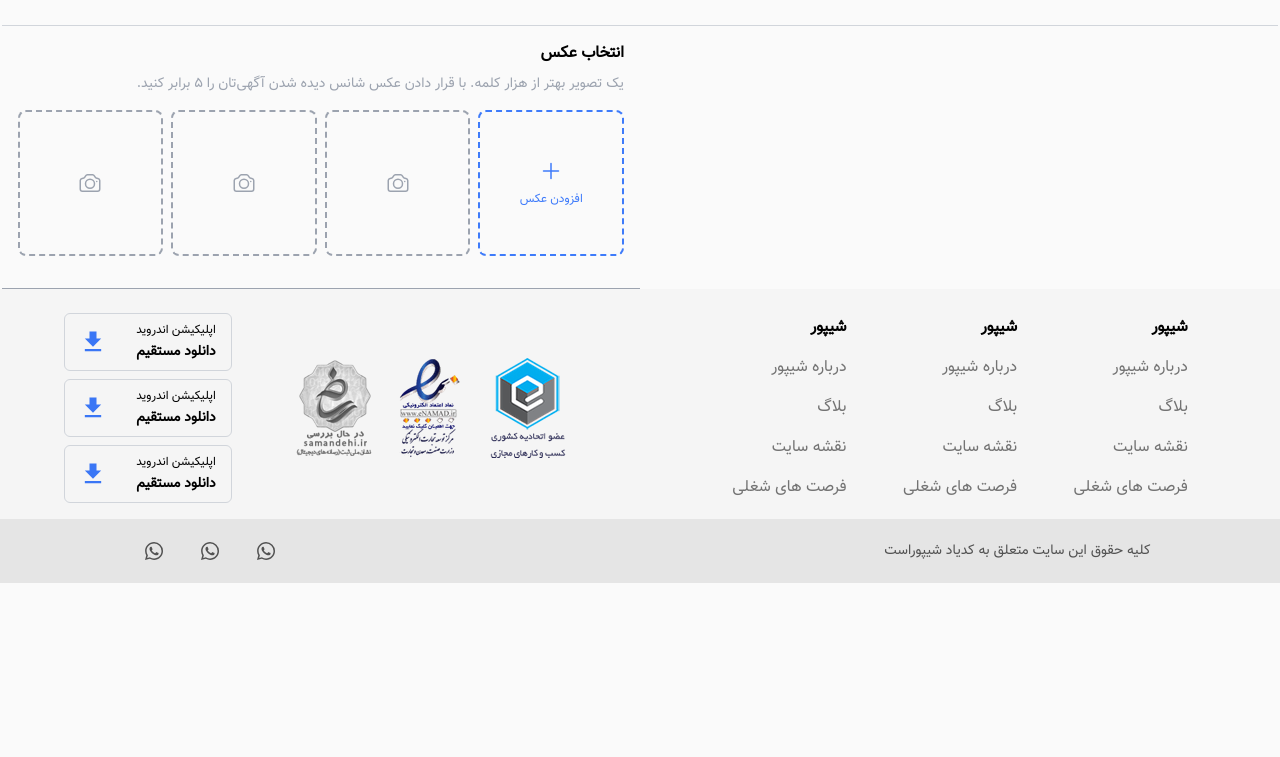
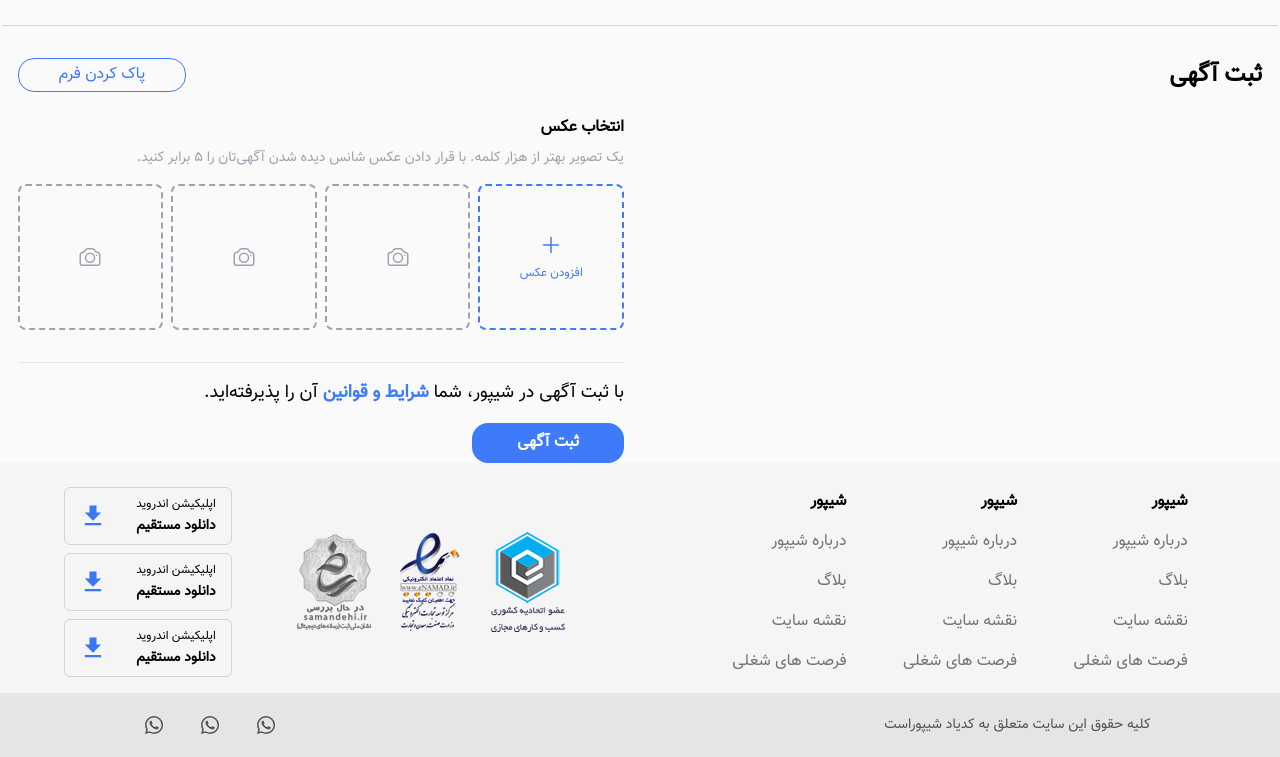
Before and after one commit to imanhashemiDEV/sheypoor, a website: page public/create_advertise.html in a window 1280 px wide. Shown: the part 71-828 px from the top of the page. Before the commit the page ends 800 px from the top, so only its background shows below. Drawn offline with Linux system fonts and the light colour scheme.

Commit message:
advertise

```diff
--- a/public/create_advertise.html
+++ b/public/create_advertise.html
@@ -57,14 +57,22 @@
             </div>
         </header>
 
+        <div class="items-center justify-between hidden max-w-screen-xl px-4 mt-8 mb-4 lg:flex">
+            <div class="flex items-center">
+                <p class="text-2xl font-bold ">ثبت آگهی</p>
+            </div>
+            <div class="px-10 py-1 text-base border text-color-main rounded-2xl border-color-main">
+                    پاک کردن فرم
+            </div>
+        </div>
+
         <section  class="flex flex-col items-center mt-2 lg:flex-row">
-
-            <div class="order-1 w-full px-4 pb-8 border-b border-gray-400 lg:w-1/2 lg:order-2">
+            <div class="order-1 w-full px-4 border-gray-400 lg:w-1/2 lg:order-2">
 
               <h2 class="mt-2 text-base font-semibold">انتخاب عکس</h2>
               <p class="mt-2 text-sm text-gray-400">یک تصویر بهتر از هزار کلمه. با قرار دادن عکس شانس دیده شدن آگهی‌تان را ۵ برابر کنید.</p>
 
-              <div class="relative flex gap-2 mt-4">
+              <div class="relative flex gap-2 pb-8 mt-4 border-b">
 
                   <div class="flex flex-col items-center justify-center w-1/4 border-2 border-dashed rounded-lg border-color-main text-color-main aspect-square">
                     <svg xmlns="http://www.w3.org/2000/svg" viewBox="0 0 24 24" fill="currentColor" class="w-6 h-6">
@@ -98,12 +106,16 @@
 
               </div>
 
+              <h2 class="hidden mt-4 text-lg lg:inline-block">با ثبت آگهی در شیپور، شما <span class="font-bold text-color-main">شرایط و قوانین</span> آن را پذیرفته‌اید.</h2>
+              <div class="items-center justify-center hidden w-1/4 px-4 py-2 mt-4 font-semibold text-white lg:flex bg-color-main rounded-2xl">
+                ثبت آگهی
+             </div>
+
             </div>
             <div class="order-2 w-full px-4 lg:w-1/2 lg:order-1">
 
             </div>
         </section>
-
 
 
     </div>
```
Also changed, not shown: public/css/tailwind.css.
